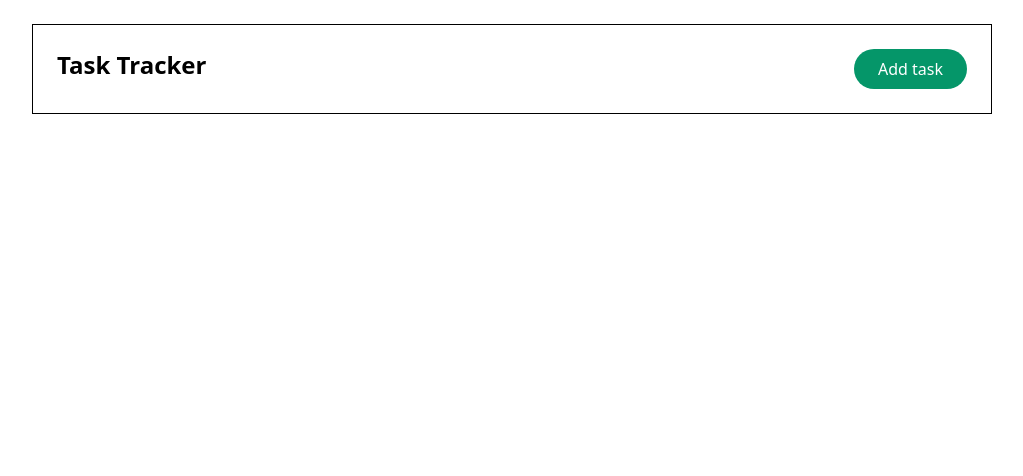
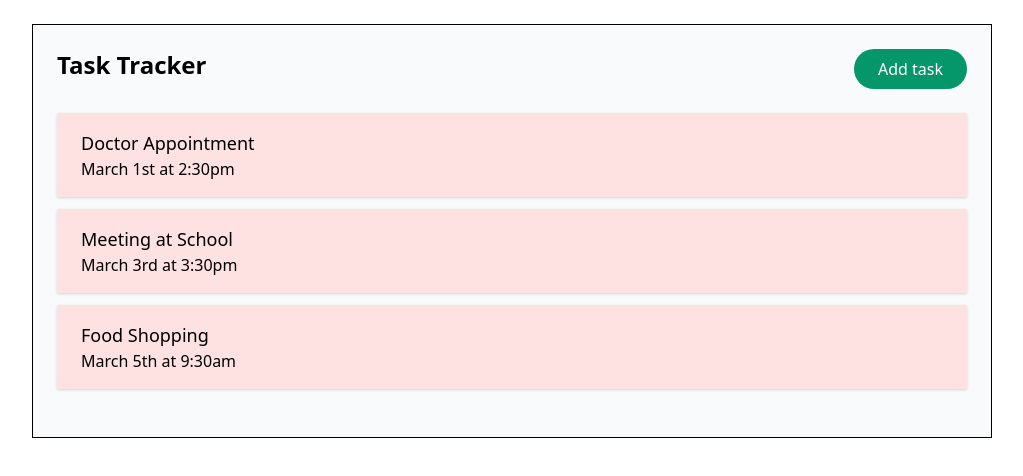
Before and after one commit to JKAmadio/task_tracker_vue, a Vue app in the folder task_tracker/: page / in a window 1280 px wide. Shown: the top 476 px of the page, without its empty margins (128-1151 px from the left). Built offline with nearby package versions, Linux system fonts and the light colour scheme.

Commit message:
tasks list

```diff
--- a/task_tracker/src/App.vue
+++ b/task_tracker/src/App.vue
@@ -1,19 +1,47 @@
 <template>
-  <div class="w-3/4 mx-auto my-6 p-6 border border-solid border-black">
-    <div class="flex w-full">
-      <Header/>
-    </div>
+  <div class="w-3/4 mx-auto my-6 p-6 border border-solid border-black bg-gray-50">
+    <Header/>
+    <Tasks :tasks="tasks"/>
   </div>
 </template>
 
 <script>
 
 import Header from './components/Header.vue'
+import Tasks from './components/Tasks.vue'
 
 export default {
   name: 'App',
   components: {
     Header,
+    Tasks
+  },
+  data() {
+    return {
+      tasks: []
+    }
+  },
+  created() {
+    this.tasks = [
+      {
+        id: 1,
+        text: 'Doctor Appointment',
+        day: 'March 1st at 2:30pm',
+        reminder: true,
+      },
+      {
+        id: 2,
+        text: 'Meeting at School',
+        day: 'March 3rd at 3:30pm',
+        reminder: false,
+      },
+      {
+        id: 3,
+        text: 'Food Shopping',
+        day: 'March 5th at 9:30am',
+        reminder: true,
+      },
+    ];
   }
 }
 </script>
--- /dev/null
+++ b/task_tracker/src/components/Task.vue
@@ -0,0 +1,19 @@
+<template>
+	<div class="bg-red-100 py-4 px-6 mb-3 shadow">
+		<h3 class="text-lg">
+			{{task.text}}
+		</h3>
+		<p class="text-md">
+			{{task.day}}
+		</p>
+	</div>
+</template>
+
+<script>
+export default {
+	name: 'Task',
+	props: {
+		task: {type: Object, required:true}
+	},
+}
+</script>
--- /dev/null
+++ b/task_tracker/src/components/Tasks.vue
@@ -0,0 +1,22 @@
+<template>
+	<div class="my-6">
+		<div :key="task.id" v-for="task in tasks">
+			<Task :task="task"/>
+		</div>
+	</div>
+</template>
+
+<script>
+
+import Task from './Task.vue'
+
+export default {
+	name: 'Tasks',
+	components: {
+		Task,
+	},
+	props: {
+		tasks: {type: Array, required:true}
+	},
+}
+</script>
```
